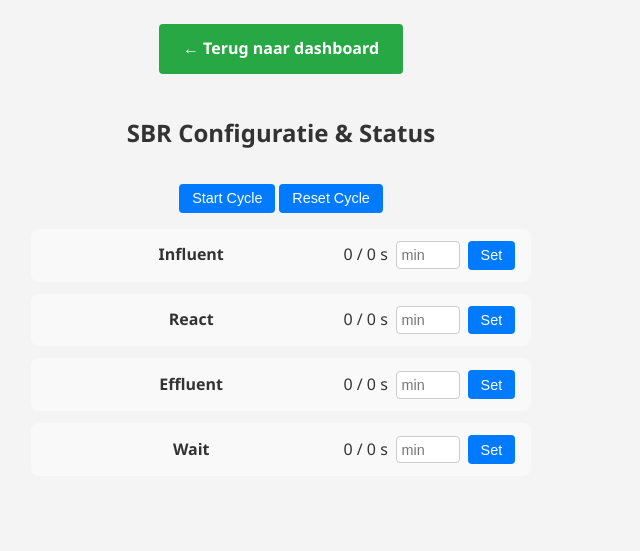
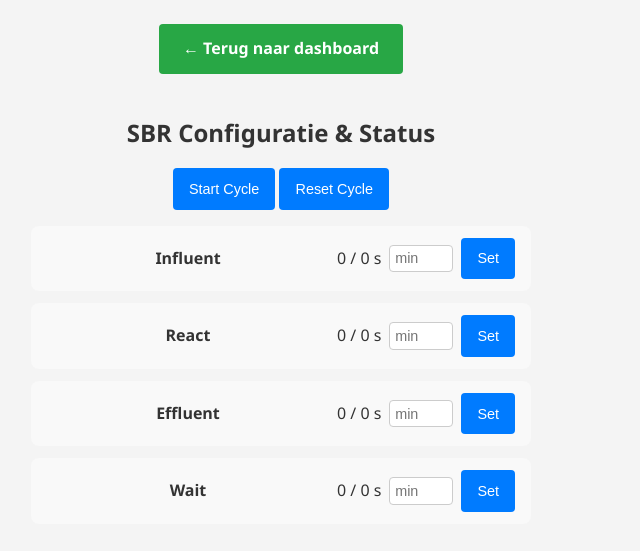
Before and after one commit to jelmertamis/Obelix_SCADA, a Flask app: page /sbr in a window 1280 px wide. Shown: the top 551 px of the page, without its empty margins (359-999 px from the left). Run offline with Flask 3, Linux system fonts and the light colour scheme; data that the repository does not hold is empty; some libraries are stand-ins or nearby versions.

Commit message:
working version 3

```diff
--- a/templates/sbr.html
+++ b/templates/sbr.html
@@ -46,7 +46,8 @@
     border-radius: 0.25rem;
   }
   .phase-set-btn {
-    padding: 0.4rem 0.8rem;
+    padding: 0.8rem 1rem;
+    height: 4 rem;
     font-size: 0.9rem;
     border: none;
     border-radius: 0.25rem;
@@ -61,7 +62,7 @@
 {% block content %}
 <section class="sbr-config" id="sbr-config-section">
   <h1>SBR Configuratie & Status</h1>
-  <div style="margin-top:1rem;">
+  <div style="margin-top:0;">
     <button id="btn-toggle" class="phase-set-btn">Start Cycle</button>
     <button id="btn-reset"  class="phase-set-btn">Reset Cycle</button>
   </div>
```
